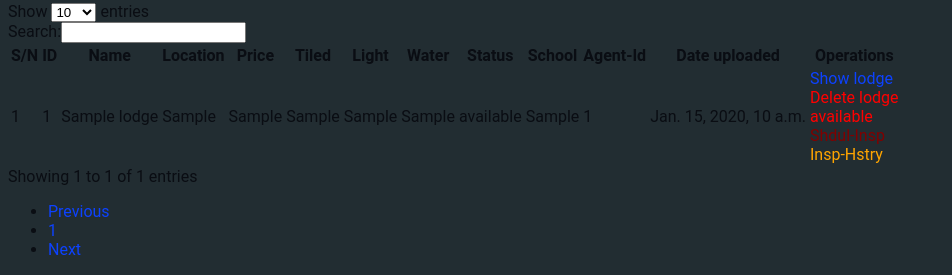
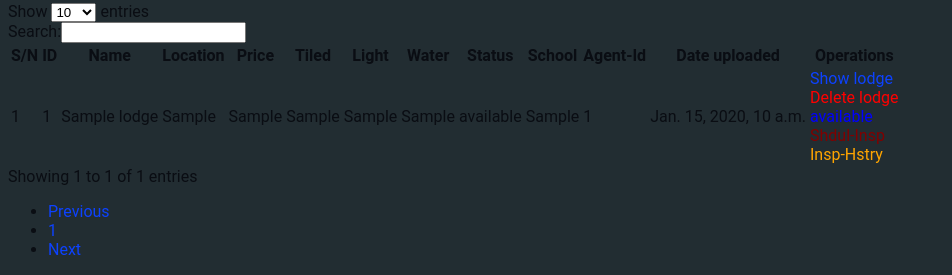
Before and after one commit to Unekwu001/newpro, a Django app: page /adminlodgepanel/ in a window 1280 px wide. Shown: the part 581-856 px from the top of the page, without its empty margins (0-952 px from the left). Run offline with Django 4.2, Linux system fonts and the light colour scheme; tables that the repository leaves empty hold one stand-in row (values such as "Sample post"); some libraries are stand-ins or nearby versions.

Commit message:
quick fix

```diff
--- a/enema/templates/admin/lodges-panel.html
+++ b/enema/templates/admin/lodges-panel.html
@@ -99,7 +99,7 @@
 
                       		}
                       			k(event)
-                      			" style="color:red">{{lodge.status}}</a><br>
+                      			" style="color:blue">{{lodge.status}}</a><br>
 
                       	<a href="{% url 'schedulodge_inspection' lodge.id  %}" style="color:maroon">Shdul-Insp</a><br>
 
```
